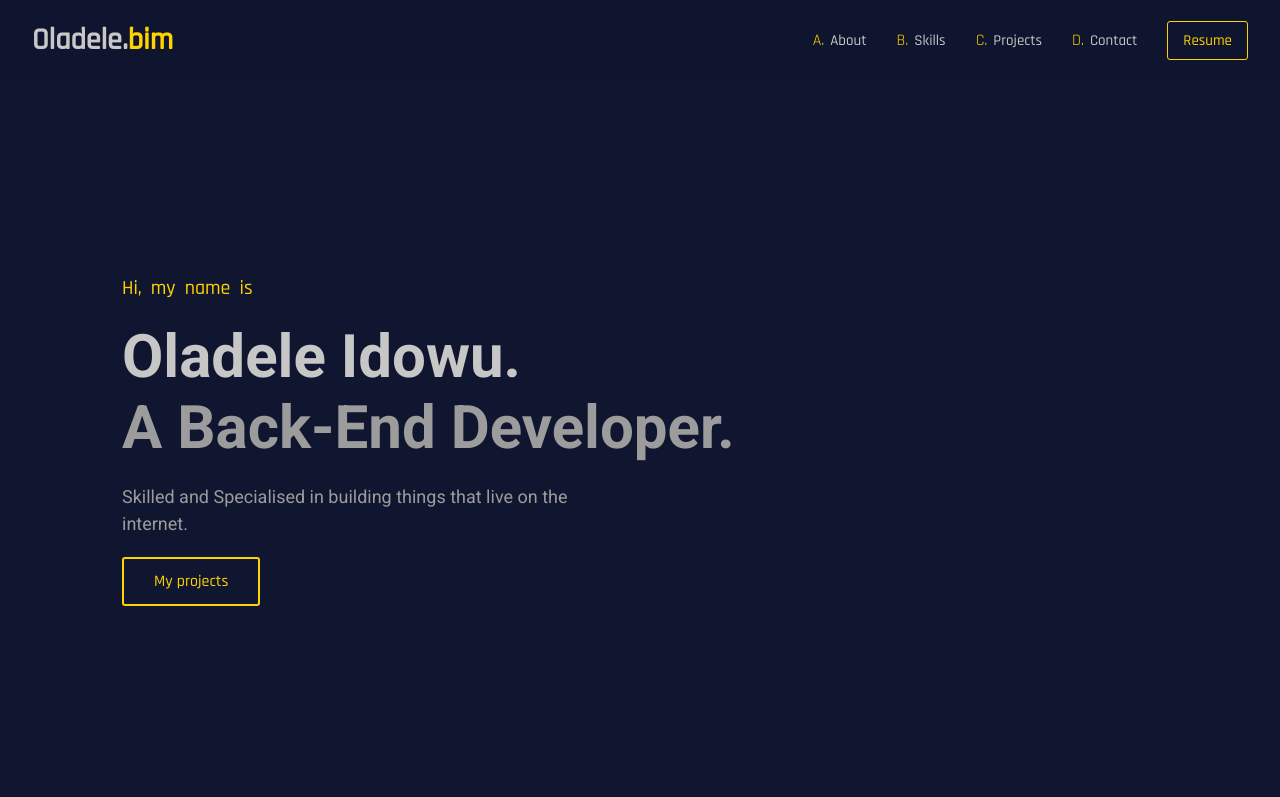
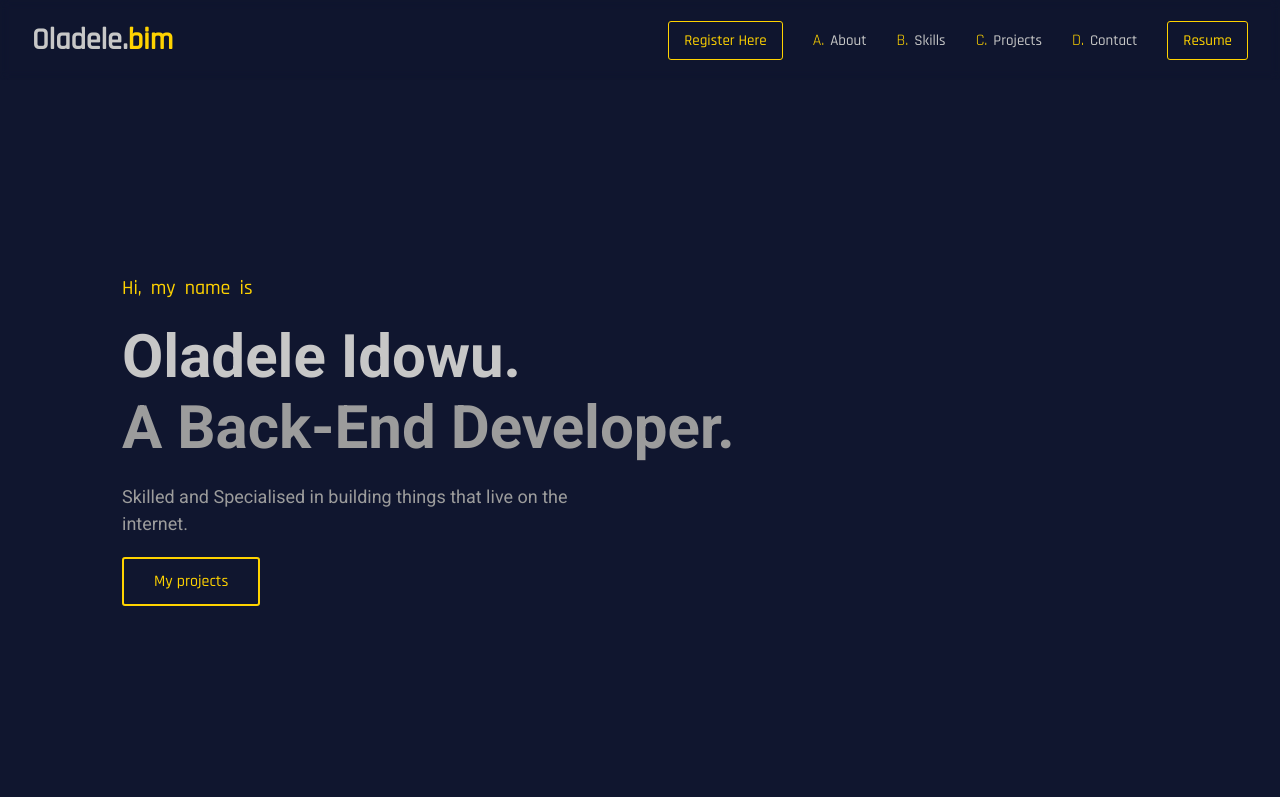
Before and after one commit to oladeleidowu/oladeleidowu.github.io, a plain HTML site: page index.html in a window 1280 px wide. Shown: the top 797 px of the page. Drawn offline with nearby package versions, Linux system fonts and the light colour scheme; a script that the page names is missing.

Commit message:
Add Register Here button for people to register for the course

```diff
--- a/index.html
+++ b/index.html
@@ -23,6 +23,11 @@
           <a href="/index.html">Oladele.<span>bim</span></a>
         </div>
         <ul class="pages">
+          <li class="resume">
+            <a href="https://forms.gle/WKDbw5RVq3Qjz49JA" target="_blank"
+              >Register Here</a
+            >
+          </li>
           <li><span>A.</span><a href="#about">About</a></li>
           <li><span>B.</span><a href="#skills">Skills</a></li>
           <li><span>C.</span><a href="#projects">Projects</a></li>
@@ -41,6 +46,11 @@
     <div class="mobile-menu" id="menu">
       <div class="inner-menu">
         <ul class="pages">
+          <li class="resume btn">
+            <a href="https://forms.gle/WKDbw5RVq3Qjz49JA" target="_blank"
+              >Register Here</a
+            >
+          </li>
           <li><span>A.</span><a href="#about">About</a></li>
           <li><span>B.</span><a href="#skills">Skills</a></li>
           <li><span>C.</span><a href="#projects">Projects</a></li>
```
